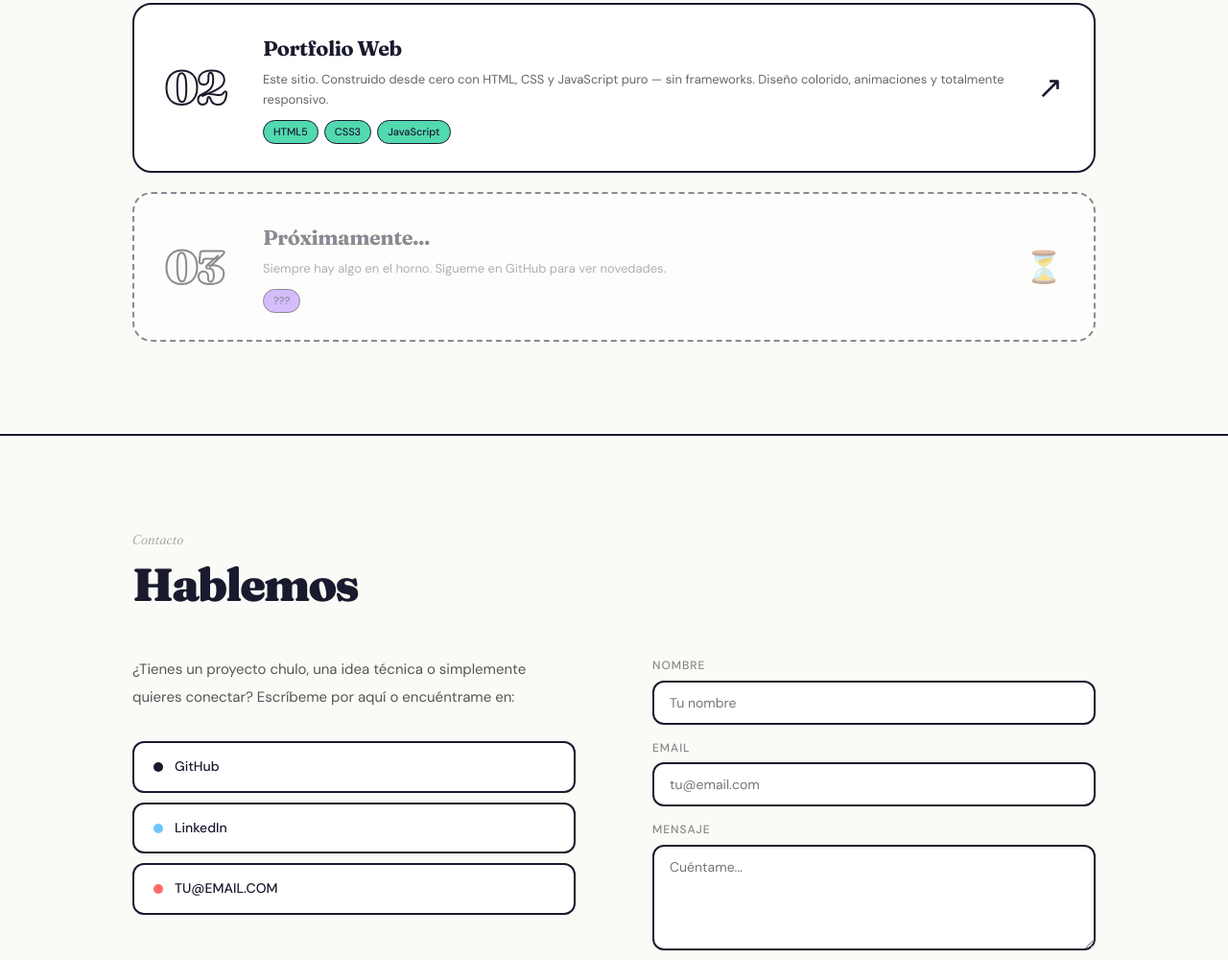
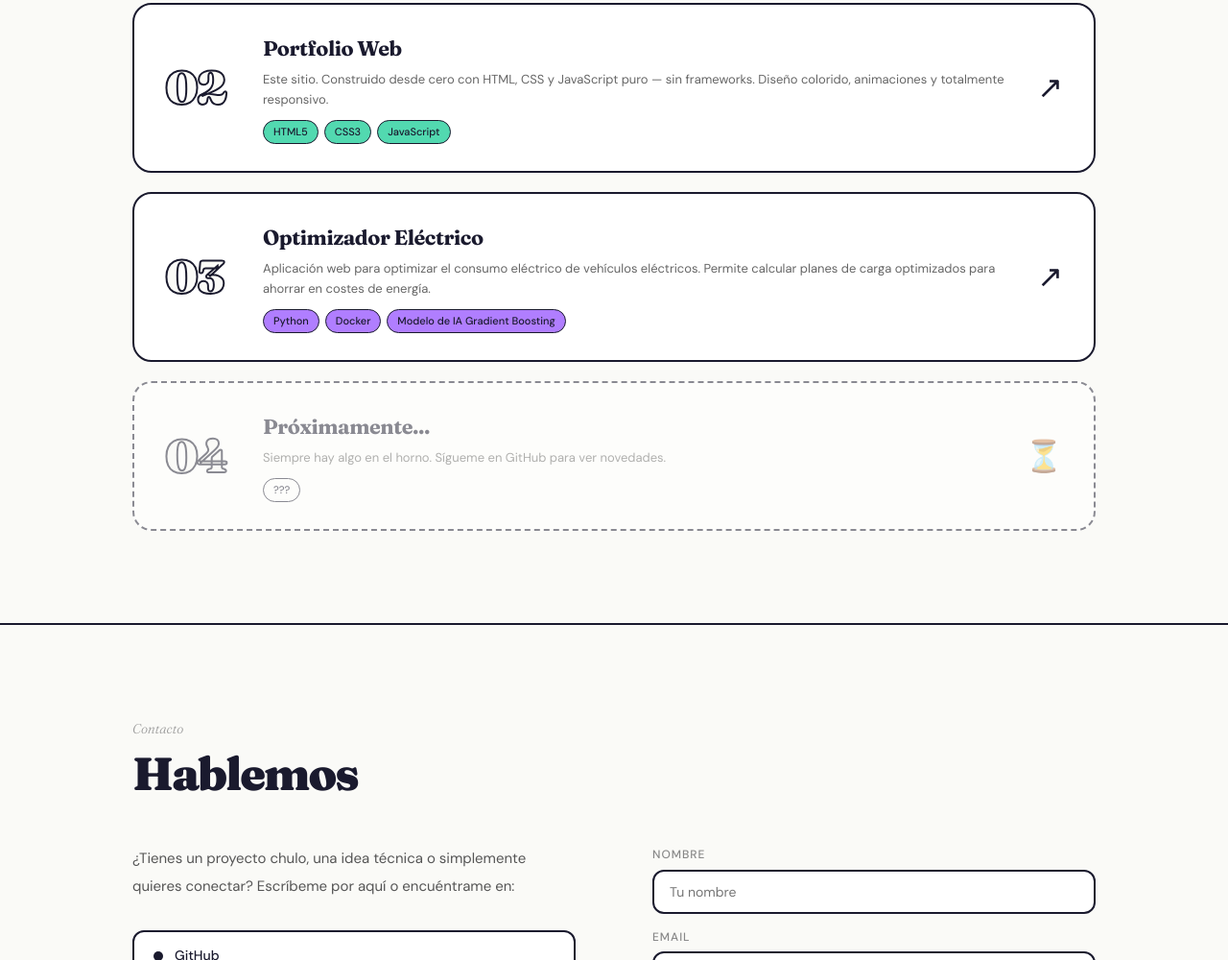
Before and after one commit to MSolaz/PorfolioWeb, a plain HTML site: page index.html in a window 1280 px wide. Shown: the part 2438-3438 px from the top of the page at 96% size. Drawn offline with Linux system fonts and the light colour scheme.

Commit message:
Añadido nuevo proyecto.

```diff
--- a/index.html
+++ b/index.html
@@ -179,8 +179,22 @@
         <div class="project-arrow">↗</div>
       </a>
 
+      <a href="https://github.com/MSolaz/OptimizadorElectrico" class="project-item reveal">
+        <div class="project-num">03</div>
+        <div class="project-info">
+          <div class="project-name">Optimizador Eléctrico</div>
+          <div class="project-desc">Aplicación web para optimizar el consumo eléctrico de vehículos eléctricos. Permite calcular planes de carga optimizados para ahorrar en costes de energía.</div>
+          <div class="project-stack">
+            <span class="stack-pill">Python</span>
+            <span class="stack-pill">Docker</span>
+            <span class="stack-pill">Modelo de IA Gradient Boosting</span>
+          </div>
+        </div>
+        <div class="project-arrow">↗</div>
+      </a>
+
       <a href="#" class="project-item reveal" style="opacity:0.5;pointer-events:none;border-style:dashed;">
-        <div class="project-num">03</div>
+        <div class="project-num">04</div>
         <div class="project-info">
           <div class="project-name">Próximamente...</div>
           <div class="project-desc">Siempre hay algo en el horno. Sígueme en GitHub para ver novedades.</div>
```
